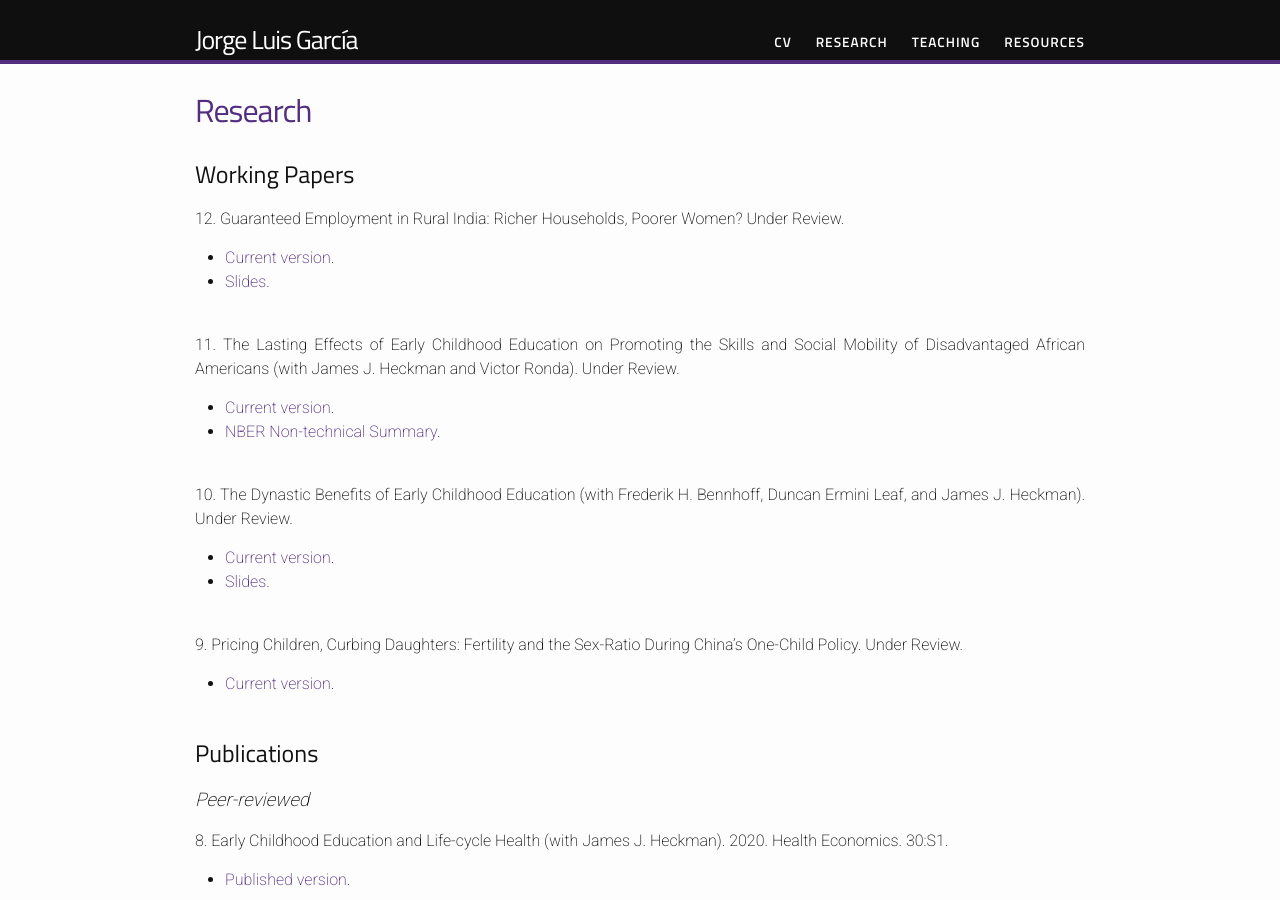
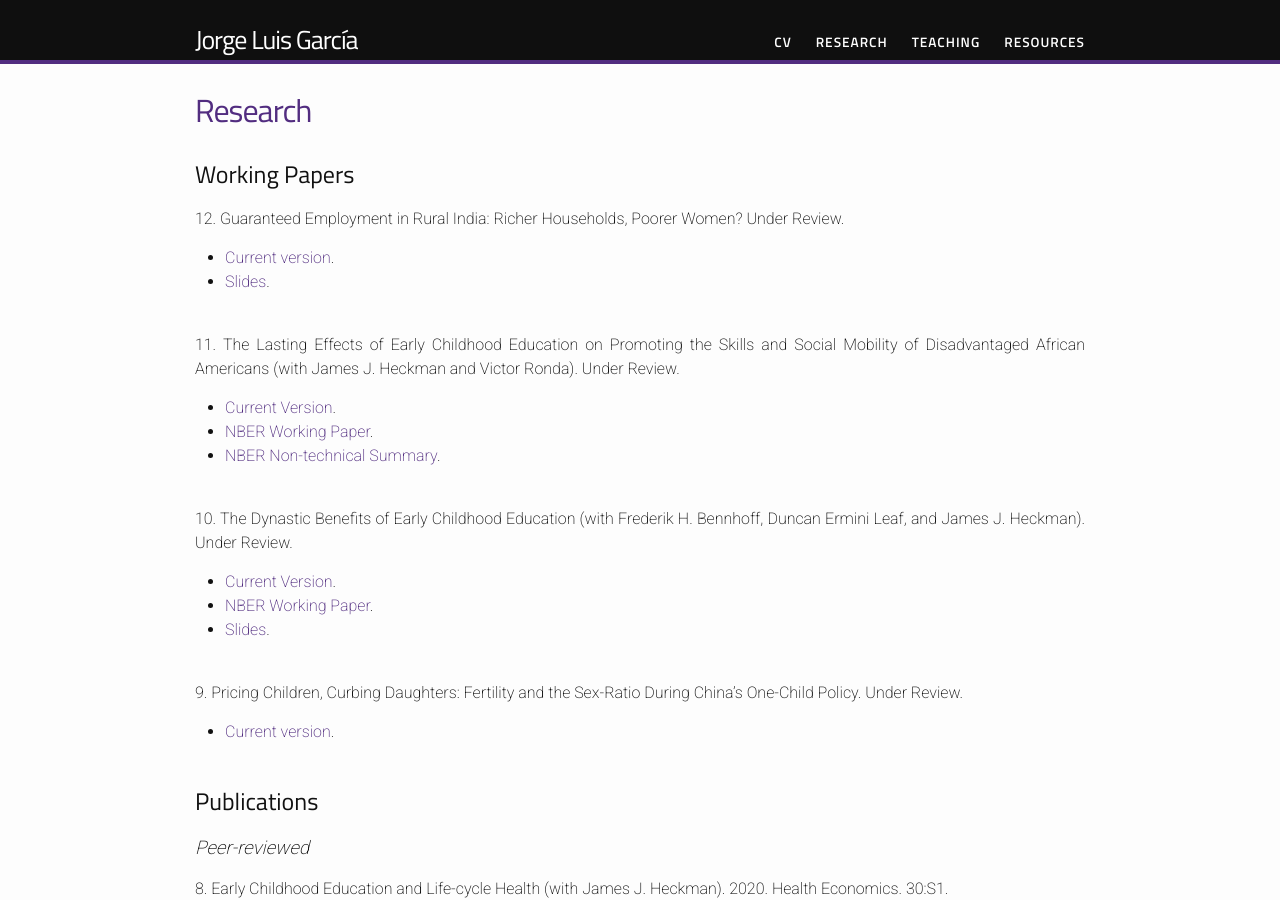
Before and after one commit to jorgelgarcia/jorgelgarcia.github.io, a Jekyll site: the page built from research.md, in a window 1280 px wide and 900 px high. Built offline with Jekyll 4.4.1, drawn with Linux system fonts in a browser that asks for light colours; nearby versions of some CDN libraries; some web fonts are replaced.

Commit message:
new versions of perry papers

```diff
--- a/research.md
+++ b/research.md
@@ -13,13 +13,15 @@ permalink: /research/
 <br/>
 
 11\. The Lasting Effects of Early Childhood Education on Promoting the Skills and Social Mobility of Disadvantaged African Americans (with James J. Heckman and Victor Ronda). Under Review.
-* [Current version](https://www.dropbox.com/s/j064n60f2pg5mbg/w29057.pdf?dl=0).
+* [Current Version](https://www.dropbox.com/s/6bq3s5zprz0x3wq/perrysecondgen_01152022a_jlg.pdf?dl=0).
+* [NBER Working Paper](https://www.dropbox.com/s/j064n60f2pg5mbg/w29057.pdf?dl=0).
 * [NBER Non-technical Summary](https://www.nber.org/digest-202110/intergenerational-impacts-perry-preschool-project).
 <br/>
 <br/>
 
 10\. The Dynastic Benefits of Early Childhood Education (with Frederik H. Bennhoff, Duncan Ermini Leaf, and James J. Heckman). Under Review.
-* [Current version](https://www.dropbox.com/s/6brsiqua5eifvg6/w29004.pdf?dl=0).
+* [Current Version](https://www.dropbox.com/s/k6fgezqkfu7xqm6/perrycba_paper_2021-12-17a_jlg.pdf?dl=0).
+* [NBER Working Paper](https://www.dropbox.com/s/6brsiqua5eifvg6/w29004.pdf?dl=0).
 * [Slides](https://www.dropbox.com/s/i88eyg77ae0ovfb/perrycba_slides_november_jlg.pdf?dl=0).
 <br/>
 <br/>
```
